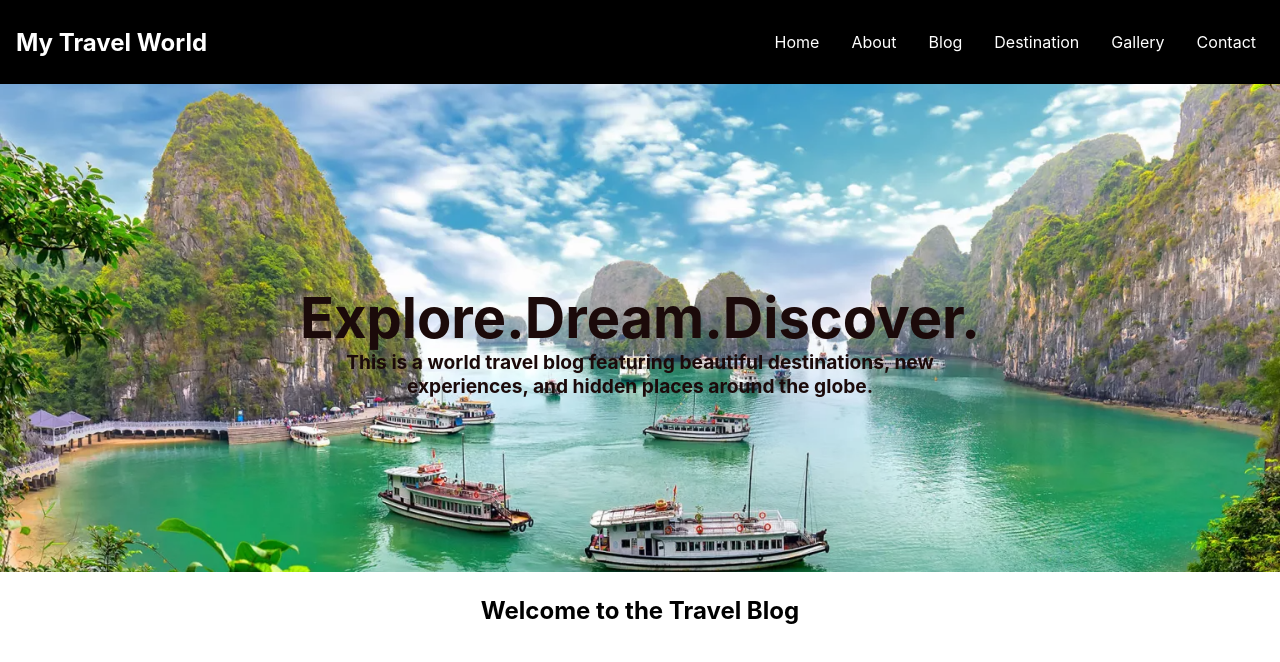
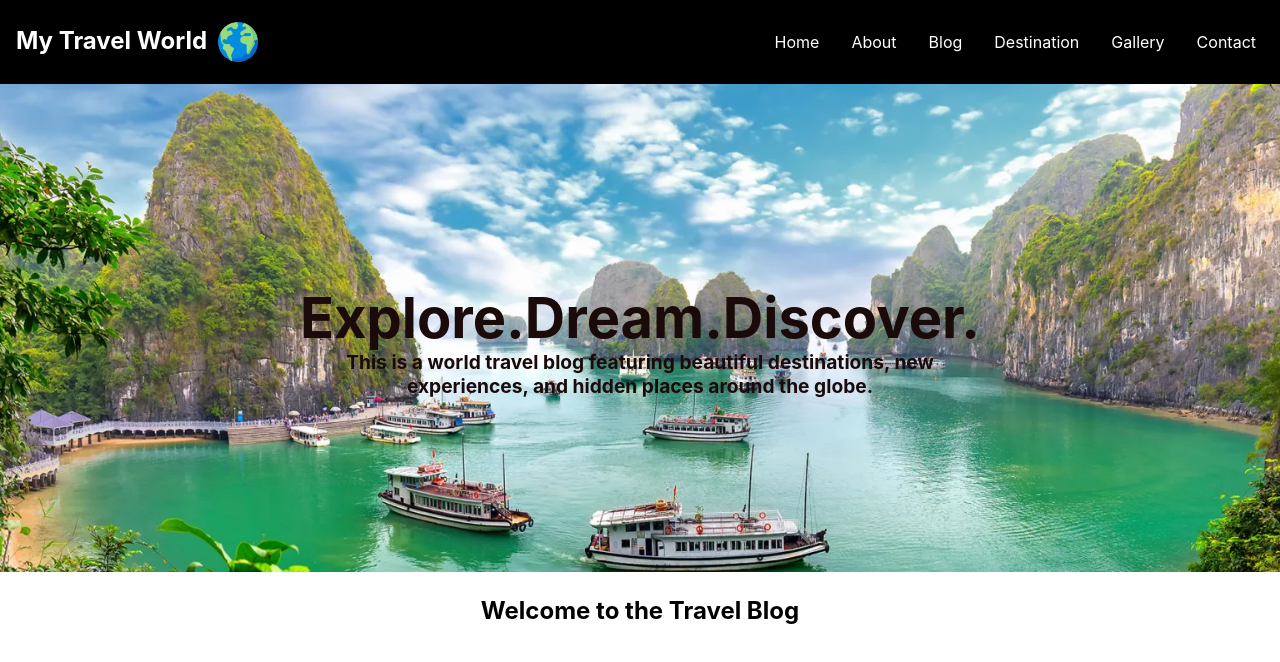
Before and after one commit to Dhvani-intwala/travel-blog, a React (Create React App) app: page / in a window 1280 px wide. Shown: the top 662 px of the page. Built offline with nearby package versions, Linux system fonts and the light colour scheme.

Commit message:
Added logo with style

```diff
--- a/src/home.js
+++ b/src/home.js
@@ -5,9 +5,9 @@ import mainImage from './assets/main.png';
 const Home = () => {
     return (
         <div className="container">
-             <img src={mainImage} alt="MainImage" className="main-image" />
-             <h1 className='centered-title'>Explore.Dream.Discover.</h1>
-             <h3 className='centered'>This is a world travel blog featuring beautiful destinations, new experiences, and hidden places around the globe.</h3>
+            <img src={mainImage} alt="MainImage" className="main-image" />
+            <h1 className='centered-title'>Explore.Dream.Discover.</h1>
+            <h3 className='centered'>This is a world travel blog featuring beautiful destinations, new experiences, and hidden places around the globe.</h3>
         </div>
     );
 }
--- a/src/nav.js
+++ b/src/nav.js
@@ -1,11 +1,12 @@
 import React from 'react';
 import './navbar.css';
+import logo from './assets/earth.png';
 
 const Navbar = () => {
   return (
     <nav className="navbar">
       <div className="navbar-brand">
-        <h1>My Travel World</h1>
+        <h1>My Travel World <img src={logo} alt="LogoImage" className="logo-image" /></h1>
       </div>
       <ul className="navbar-links">
         <li><a href="#home">Home</a></li>
--- a/src/navbar.css
+++ b/src/navbar.css
@@ -31,3 +31,11 @@
     background-color: #555;
     border-radius: 5px;
 }
+
+.logo-image {
+    width: 40px;
+    height: 40px;
+    margin-left: 5px;
+    margin-right: 5px;
+    vertical-align: middle;
+}
```
